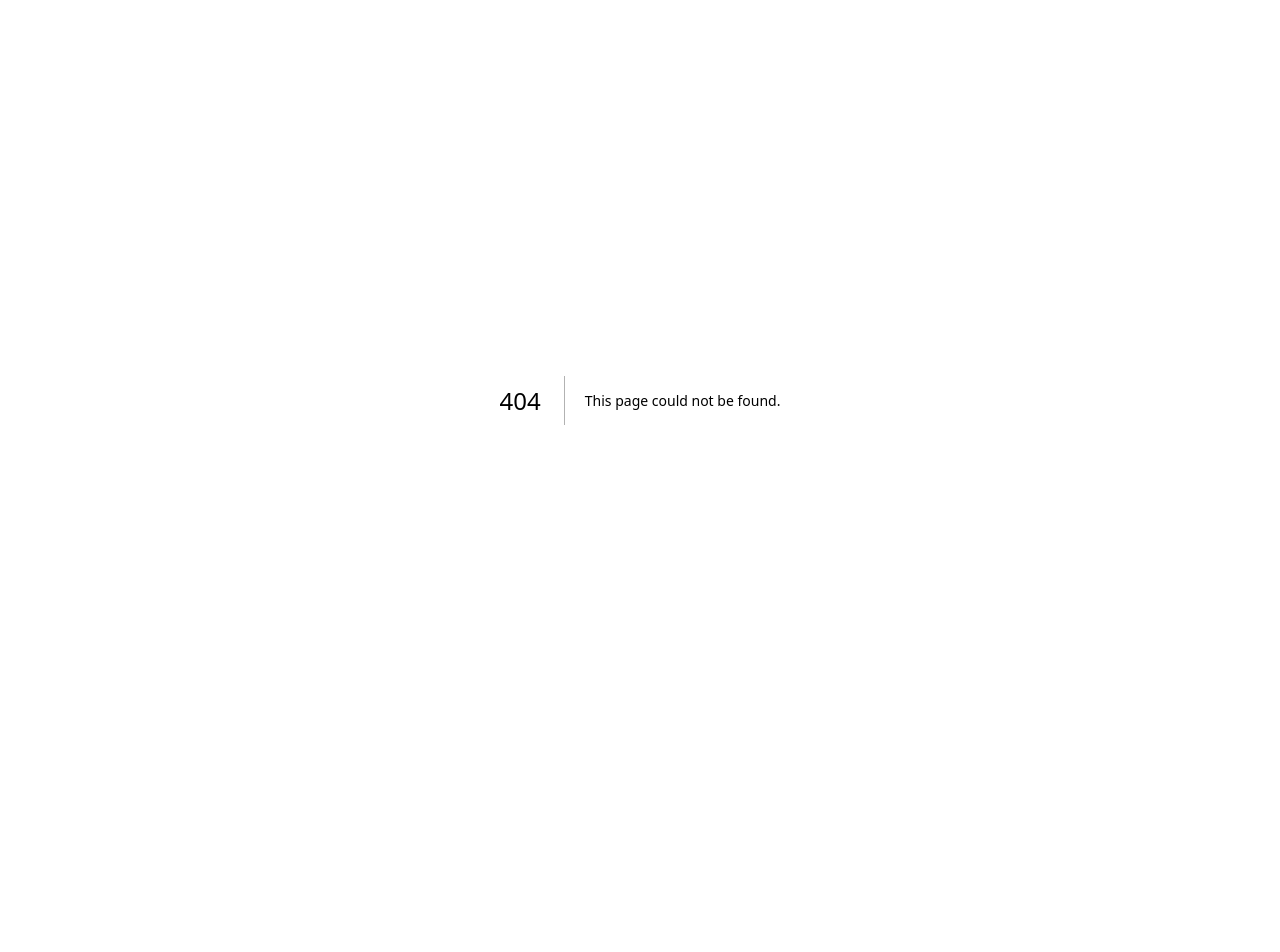
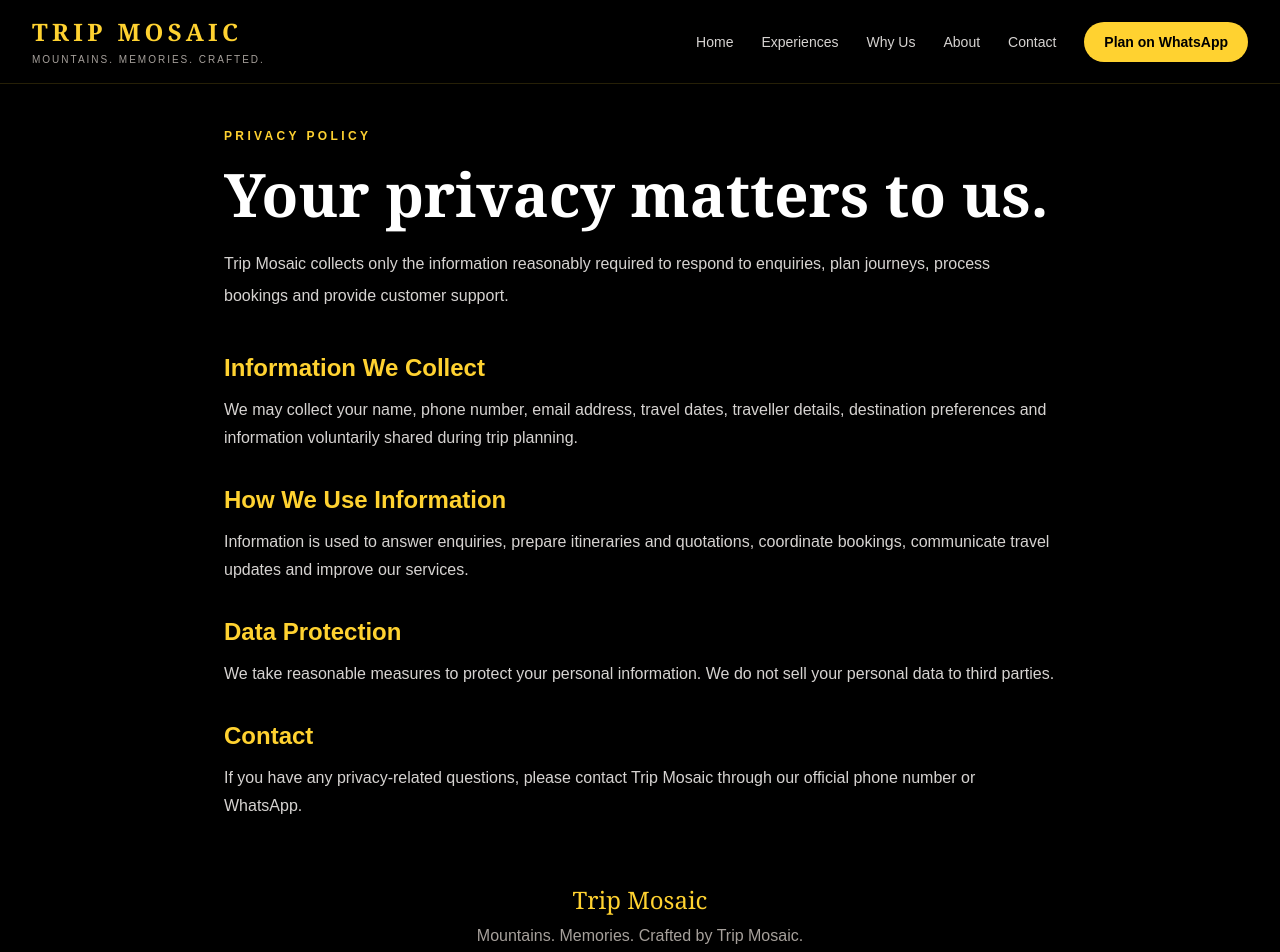
Before and after one commit to tripmosaic-hq/trip-mosaic, a Next.js app in the folder web/: page /privacy-policy in a window 1280 px wide. Before the commit this address had no page. Shown: the top 952 px of the page. Before the commit the page ends 800 px from the top, so only its background shows below. Built offline with nearby package versions, Linux system fonts and the light colour scheme.

Commit message:
feat: add Privacy Policy page

```diff
--- /dev/null
+++ b/web/app/privacy-policy/page.tsx
@@ -0,0 +1,82 @@
+import Navbar from "@/components/Navbar";
+import Footer from "@/components/Footer";
+import StickyContact from "@/components/StickyContact";
+
+export default function PrivacyPolicyPage() {
+  return (
+    <main className="min-h-screen bg-black text-white">
+      <Navbar />
+
+      <section className="mx-auto max-w-4xl px-5 pb-16 pt-32 sm:px-8">
+        <p className="text-xs font-semibold uppercase tracking-[0.28em] text-amber-300">
+          Privacy Policy
+        </p>
+
+        <h1 className="mt-5 font-serif text-4xl font-semibold sm:text-6xl">
+          Your privacy matters to us.
+        </h1>
+
+        <p className="mt-6 leading-8 text-stone-300">
+          Trip Mosaic collects only the information reasonably required to
+          respond to enquiries, plan journeys, process bookings and provide
+          customer support.
+        </p>
+
+        <div className="mt-10 space-y-8 text-stone-300">
+          <section>
+            <h2 className="text-2xl font-semibold text-amber-300">
+              Information We Collect
+            </h2>
+            <p className="mt-3 leading-7">
+              We may collect your name, phone number, email address, travel
+              dates, traveller details, destination preferences and information
+              voluntarily shared during trip planning.
+            </p>
+          </section>
+
+          <section>
+            <h2 className="text-2xl font-semibold text-amber-300">
+              How We Use Information
+            </h2>
+            <p className="mt-3 leading-7">
+              Information is used to answer enquiries, prepare itineraries and
+              quotations, coordinate bookings, communicate travel updates and
+              improve our services.
+            </p>
+          </section>          <section>
+            <h2 className="text-2xl font-semibold text-amber-300">
+              Data Protection
+            </h2>
+            <p className="mt-3 leading-7">
+              We take reasonable measures to protect your personal information.
+              We do not sell your personal data to third parties.
+            </p>
+          </section>
+
+          <section>
+            <h2 className="text-2xl font-semibold text-amber-300">
+              Contact
+            </h2>
+            <p className="mt-3 leading-7">
+              If you have any privacy-related questions, please contact Trip
+              Mosaic through our official phone number or WhatsApp.
+            </p>
+          </section>
+        </div>
+
+        <div className="mt-16 text-center">
+          <p className="font-serif text-2xl text-amber-300">
+            Trip Mosaic
+          </p>
+
+          <p className="mt-2 text-stone-400">
+            Mountains. Memories. Crafted by Trip Mosaic.
+          </p>
+        </div>
+      </section>
+
+      <Footer />
+      <StickyContact />
+    </main>
+  );
+}
```
